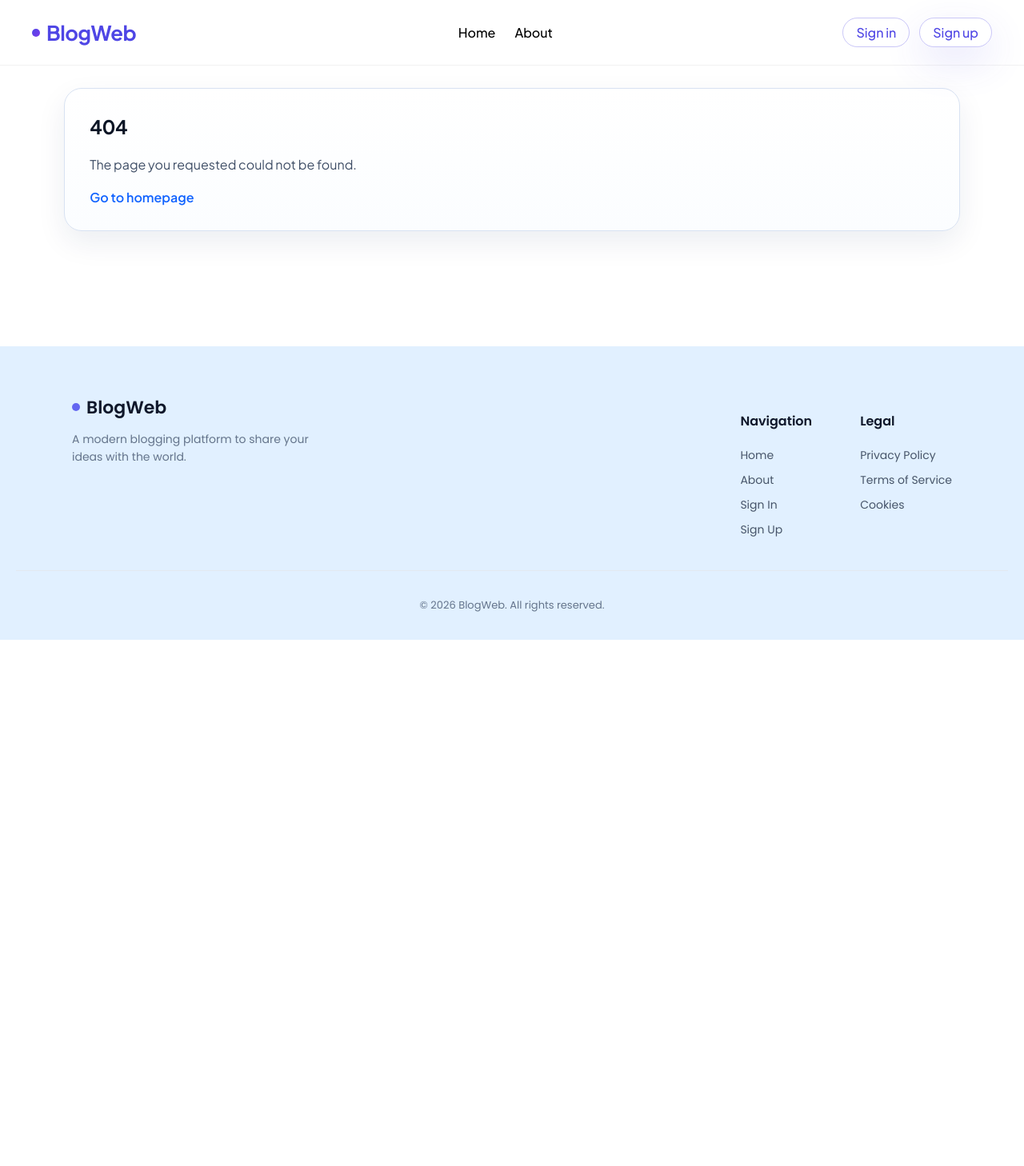
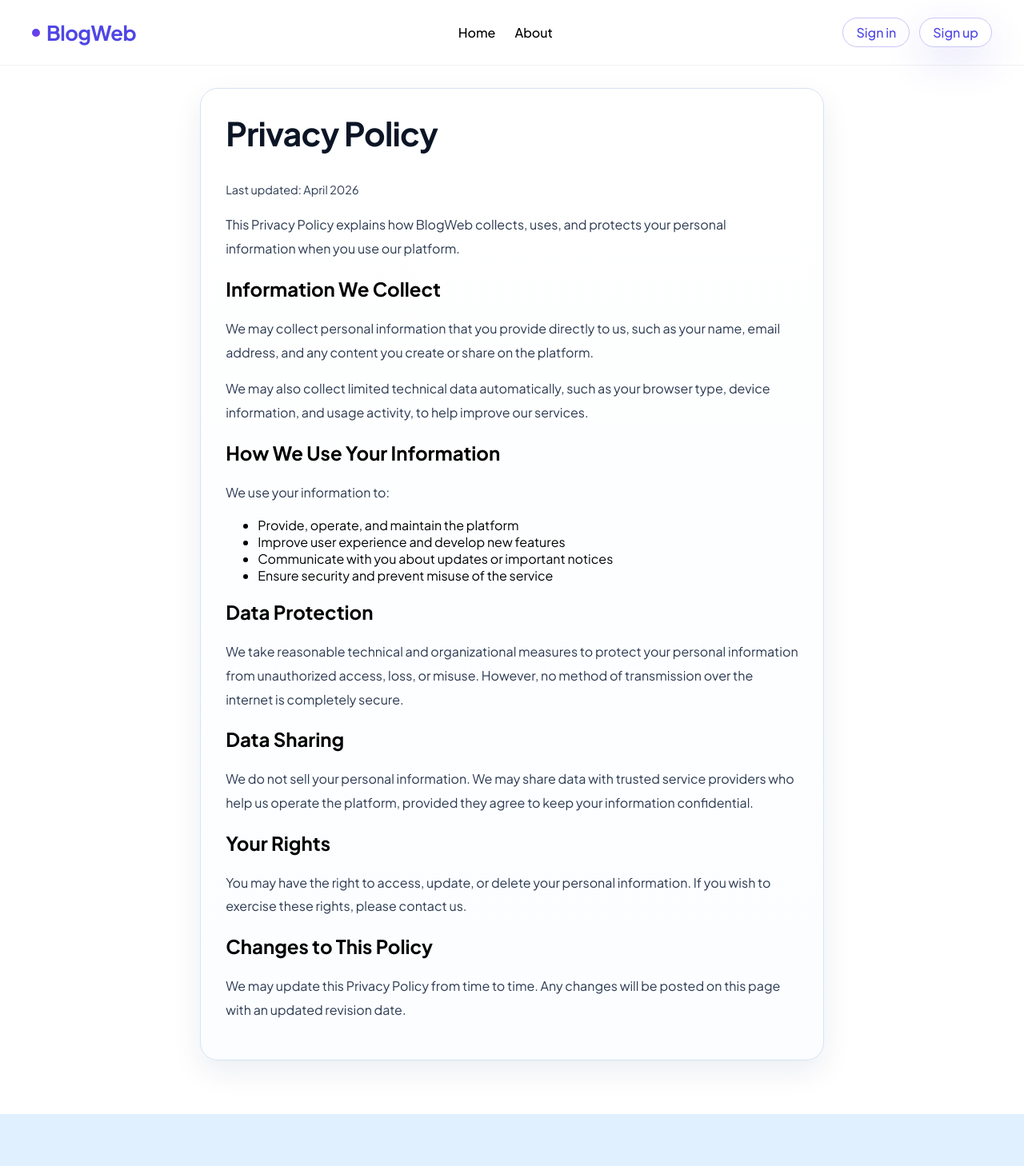
Before and after one commit to IsranjanSathiyaseelan/BlogWeb, a React (Vite) app in the folder client/: page /privacy in a window 1280 px wide. Shown: the top 1458 px of the page at 80% size. Before the commit the page ends 800 px from the top, so only its background shows below. Built offline with nearby package versions, Linux system fonts and the light colour scheme.

Commit message:
updated client code

```diff
--- a/client/src/pages/BlogPostPage.tsx
+++ b/client/src/pages/BlogPostPage.tsx
@@ -1,4 +1,5 @@
 import { Link, useParams, useNavigate } from "react-router-dom";
+import { useEffect } from "react";
 import { useBlog } from "../context/blog/BlogContext";
 import Button from "../components/common/button/Button";
 import "./pages.css";
@@ -9,6 +10,11 @@ const BlogPostPage = () => {
   const navigate = useNavigate();
 
   const post = slug ? getPostBySlug(slug) : undefined;
+
+  // Scroll to top when page opens
+  useEffect(() => {
+    window.scrollTo(0, 0);
+  }, []);
 
   const handleBack = () => {
     if (window.history.length > 1) {
@@ -38,19 +44,21 @@ const BlogPostPage = () => {
       <Button onClick={handleBack} className="back-button">
         ← Back
       </Button>
+
       <article className="article">
-        {" "}
         <p className="article-meta">
-          {" "}
-          {post.category} · {post.readMinutes} min read ·{" "}
-          {post.publishedAt}{" "}
-        </p>{" "}
-        <h1>{post.title}</h1> <p className="article-author">By {post.author}</p>{" "}
-        <img src={post.imageUrl} alt={post.title} className="article-image" />{" "}
+          {post.category} · {post.readMinutes} min read · {post.publishedAt}
+        </p>
+
+        <h1>{post.title}</h1>
+        <p className="article-author">By {post.author}</p>
+
+        <img src={post.imageUrl} alt={post.title} className="article-image" />
+
         {post.content.map((paragraph, index) => (
           <p key={index}>{paragraph}</p>
-        ))}{" "}
-      </article>{" "}
+        ))}
+      </article>
     </div>
   );
 };
--- /dev/null
+++ b/client/src/pages/CookiesPage.tsx
@@ -0,0 +1,84 @@
+import { useEffect } from "react";
+import "./pages.css";
+
+const CookiesPage = () => {
+    useEffect(() => {
+      window.scrollTo(0, 0);
+    }, []);
+
+  return (
+    <div className="page">
+      <section className="content-panel article">
+        <h1>Cookie Policy</h1>
+        <p className="article-meta">Last updated: April 2026</p>
+
+        <p>
+          This Cookie Policy explains how BlogWeb uses cookies and similar
+          technologies to recognize you when you visit our platform. It describes
+          what these technologies are, why we use them, and your choices regarding
+          their use.
+        </p>
+
+        <h2>What Are Cookies?</h2>
+        <p>
+          Cookies are small text files stored on your device when you visit a
+          website. They help websites function efficiently and provide information
+          to improve user experience, such as remembering your preferences and
+          settings.
+        </p>
+
+        <h2>How We Use Cookies</h2>
+        <p>We use cookies to:</p>
+        <ul>
+          <li>Ensure the website functions properly</li>
+          <li>Remember your preferences and settings</li>
+          <li>Analyze usage and improve performance</li>
+          <li>Enhance security and prevent misuse</li>
+        </ul>
+
+        <h2>Types of Cookies We Use</h2>
+
+        <h3>Essential Cookies</h3>
+        <p>
+          These cookies are required for the operation of the website. Without
+          them, certain features and services may not function properly.
+        </p>
+
+        <h3>Performance Cookies</h3>
+        <p>
+          These cookies help us understand how visitors interact with the site by
+          collecting anonymous information such as page visits and traffic
+          sources.
+        </p>
+
+        <h3>Preference Cookies</h3>
+        <p>
+          These cookies allow the website to remember choices you make (such as
+          language or region) to provide a more personalized experience.
+        </p>
+
+        <h2>Managing Cookies</h2>
+        <p>
+          You can control or disable cookies through your browser settings.
+          However, please note that disabling certain cookies may impact the
+          functionality and performance of the website.
+        </p>
+
+        <h2>Your Choices</h2>
+        <p>
+          Most web browsers allow you to manage your cookie preferences. You can
+          usually modify your browser settings to decline cookies or notify you
+          when cookies are being used.
+        </p>
+
+        <h2>Changes to This Policy</h2>
+        <p>
+          We may update this Cookie Policy from time to time. Any changes will be
+          posted on this page with an updated revision date.
+        </p>
+      </section>
+    </div>
+  );
+};
+
+export default CookiesPage;
--- a/client/src/pages/NotFoundPage.tsx
+++ b/client/src/pages/NotFoundPage.tsx
@@ -1,10 +1,15 @@
 import { Link } from "react-router-dom";
 import "./pages.css";
+import { useEffect } from "react";
 
 const NotFoundPage = () => {
+    useEffect(() => {
+      window.scrollTo(0, 0);
+    }, []);
+
   return (
-    <div className="page">
-      <section className="content-panel">
+    <div className="auth-page">
+      <section className="content-panel article" style={{ textAlign: "center" }}>
         <h1>404</h1>
         <p>The page you requested could not be found.</p>
         <Link to="/" className="text-link">
--- /dev/null
+++ b/client/src/pages/PrivacyPage.tsx
@@ -0,0 +1,72 @@
+import { useEffect } from "react";
+import "./pages.css";
+
+const PrivacyPage = () => {
+    useEffect(() => {
+    window.scrollTo(0, 0);
+  }, []);
+
+  return (
+    <div className="page">
+      <section className="content-panel article">
+        <h1>Privacy Policy</h1>
+        <p className="article-meta">Last updated: April 2026</p>
+
+        <p>
+          This Privacy Policy explains how BlogWeb collects, uses, and protects
+          your personal information when you use our platform.
+        </p>
+
+        <h2>Information We Collect</h2>
+        <p>
+          We may collect personal information that you provide directly to us,
+          such as your name, email address, and any content you create or share
+          on the platform.
+        </p>
+        <p>
+          We may also collect limited technical data automatically, such as your
+          browser type, device information, and usage activity, to help improve
+          our services.
+        </p>
+
+        <h2>How We Use Your Information</h2>
+        <p>We use your information to:</p>
+        <ul>
+          <li>Provide, operate, and maintain the platform</li>
+          <li>Improve user experience and develop new features</li>
+          <li>Communicate with you about updates or important notices</li>
+          <li>Ensure security and prevent misuse of the service</li>
+        </ul>
+
+        <h2>Data Protection</h2>
+        <p>
+          We take reasonable technical and organizational measures to protect
+          your personal information from unauthorized access, loss, or misuse.
+          However, no method of transmission over the internet is completely
+          secure.
+        </p>
+
+        <h2>Data Sharing</h2>
+        <p>
+          We do not sell your personal information. We may share data with trusted
+          service providers who help us operate the platform, provided they agree
+          to keep your information confidential.
+        </p>
+
+        <h2>Your Rights</h2>
+        <p>
+          You may have the right to access, update, or delete your personal
+          information. If you wish to exercise these rights, please contact us.
+        </p>
+
+        <h2>Changes to This Policy</h2>
+        <p>
+          We may update this Privacy Policy from time to time. Any changes will be
+          posted on this page with an updated revision date.
+        </p>
+      </section>
+    </div>
+  );
+};
+
+export default PrivacyPage;
--- /dev/null
+++ b/client/src/pages/TermsPage.tsx
@@ -0,0 +1,64 @@
+import { useEffect } from "react";
+import "./pages.css";
+
+const TermsPage = () => {
+  useEffect(() => {
+    window.scrollTo(0, 0);
+  }, []);
+
+  return (
+    <div className="page">
+      <section className="content-panel article">
+        <h1>Terms of Service</h1>
+
+        <p>
+          These Terms of Service govern your use of BlogWeb. By accessing or using
+          our platform, you agree to comply with these terms. If you do not agree,
+          you should not use the service.
+        </p>
+
+        <h2>Acceptance of Terms</h2>
+        <p>
+          By accessing BlogWeb, creating an account, or using any part of the
+          service, you acknowledge that you have read, understood, and agree to be
+          bound by these Terms of Service and any applicable laws and regulations.
+        </p>
+
+        <h2>Use License</h2>
+        <p>
+          We grant you a limited, non-exclusive, non-transferable license to access
+          and use BlogWeb for personal, non-commercial purposes. This license does
+          not transfer ownership of any materials or content.
+        </p>
+
+        <p>Under this license, you agree not to:</p>
+        <ul>
+          <li>Copy, modify, or distribute any content without permission</li>
+          <li>Use the platform for commercial purposes without authorization</li>
+          <li>Attempt to reverse engineer, decompile, or disrupt the platform</li>
+          <li>
+            Use the service in any way that violates applicable laws or regulations
+          </li>
+        </ul>
+
+        <h2>Disclaimer</h2>
+        <p>
+          BlogWeb is provided on an “as is” and “as available” basis. We make no
+          guarantees regarding the accuracy, reliability, or availability of the
+          service. To the fullest extent permitted by law, we disclaim all
+          warranties, express or implied, including fitness for a particular
+          purpose and non-infringement.
+        </p>
+
+        <h2>Limitation of Liability</h2>
+        <p>
+          In no event shall BlogWeb or its affiliates be liable for any indirect,
+          incidental, or consequential damages arising from your use of the
+          platform.
+        </p>
+      </section>
+    </div>
+  );
+};
+
+export default TermsPage;
--- a/client/src/routes/AppRoutes.tsx
+++ b/client/src/routes/AppRoutes.tsx
@@ -4,6 +4,9 @@ import BlogPostPage from "../pages/BlogPostPage";
 import HomePage from "../pages/HomePage";
 import NotFoundPage from "../pages/NotFoundPage";
 import MyBlogs from "../pages/MyBlogs";
+import PrivacyPage from "../pages/PrivacyPage";
+import TermsPage from "../pages/TermsPage";
+import CookiesPage from "../pages/CookiesPage";
 import MainLayout from "../components/layouts/MainLayout";
 
 const AppRoutes = () => {
@@ -14,6 +17,9 @@ const AppRoutes = () => {
         <Route path="/about" element={<AboutPage />} />
         <Route path="/myblog" element={<MyBlogs />} />
         <Route path="/blog/:slug" element={<BlogPostPage />} />
+        <Route path="/privacy" element={<PrivacyPage />} />
+        <Route path="/terms" element={<TermsPage />} />
+        <Route path="/cookies" element={<CookiesPage />} />
         <Route path="*" element={<NotFoundPage />} />
       </Route>
     </Routes>
```
Also changed, not shown: client/src/pages/MyBlogs.tsx (+5 -5 lines).
